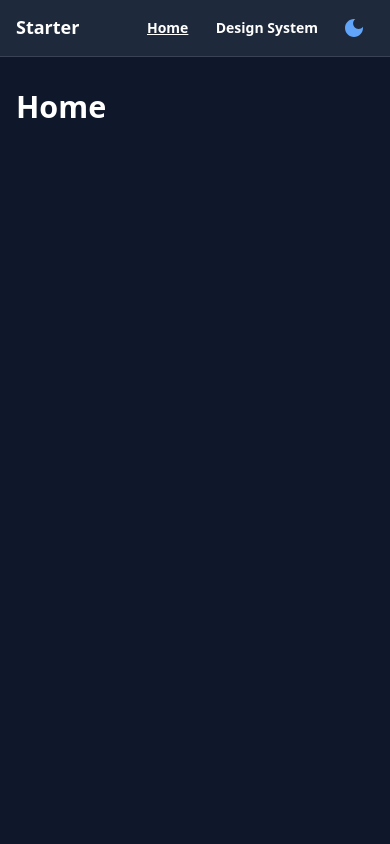
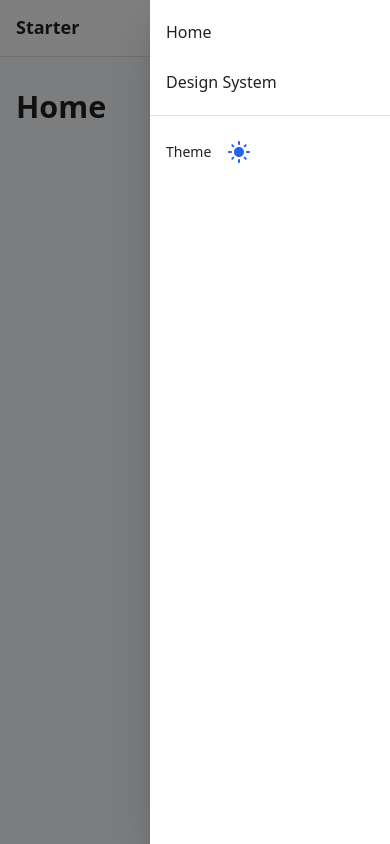
Before and after one commit to wingfeat/vite-react-mui-starter, a React (Vite) app: page / in a window 390 px wide. Both pictures are taken after a click on the button "Open menu". Built offline with nearby package versions, Linux system fonts and the light colour scheme.

Commit message:
feat: responsive burger menu with drawer

```diff
--- a/src/components/layout/Layout.jsx
+++ b/src/components/layout/Layout.jsx
@@ -1,6 +1,21 @@
-import { AppBar, Button, Container, Toolbar, Typography } from "@mui/material";
+import {
+  AppBar,
+  Box,
+  Button,
+  Container,
+  Divider,
+  Drawer,
+  IconButton,
+  List,
+  ListItemButton,
+  ListItemText,
+  Toolbar,
+  Typography,
+} from "@mui/material";
+import MenuIcon from "@mui/icons-material/Menu";
 import { NavLink, Outlet } from "react-router";
 import ThemeToggle from "../ui/ThemeToggle";
+import { useState } from "react";
 
 const NAV_LINKS = [
   { to: "/", label: "Home" },
@@ -8,6 +23,8 @@ const NAV_LINKS = [
 ];
 
 export default function Layout() {
+  const [open, setOpen] = useState(false);
+
   return (
     <>
       <AppBar position="static">
@@ -15,6 +32,7 @@ export default function Layout() {
           <Typography variant="h6" component="p" sx={{ flexGrow: 1 }}>
             Starter
           </Typography>
+          <Box sx={{ display: { xs: "none", md: "flex" }, gap: 1 }}>
             {NAV_LINKS.map((link) => (
               <Button
                 key={link.to}
@@ -28,8 +46,37 @@ export default function Layout() {
               </Button>
             ))}
             <ThemeToggle />
+          </Box>
+          <IconButton
+            aria-label="Open menu"
+            onClick={() => setOpen(true)}
+            sx={{ display: { xs: "flex", md: "none" } }}
+          >
+            <MenuIcon />
+          </IconButton>
         </Toolbar>
       </AppBar>
+
+      <Drawer anchor="right" open={open} onClose={() => setOpen(false)}>
+        <List sx={{ width: 240 }}>
+          {NAV_LINKS.map((link) => (
+            <ListItemButton
+              key={link.to}
+              component={NavLink}
+              to={link.to}
+              end
+              onClick={() => setOpen(false)}
+            >
+              <ListItemText primary={link.label} />
+            </ListItemButton>
+          ))}
+        </List>
+        <Divider />
+        <Box sx={{ p: 2, display: "flex", alignItems: "center", gap: 1 }}>
+          <Typography variant="body2">Theme</Typography>
+          <ThemeToggle />
+        </Box>
+      </Drawer>
 
       <Container component="main" sx={{ py: 4 }}>
         <Outlet />
```
Also changed, not shown: 1 other file (tests, documents, lock files or other folders). Lines whose indentation alone changed are shown as unchanged.
